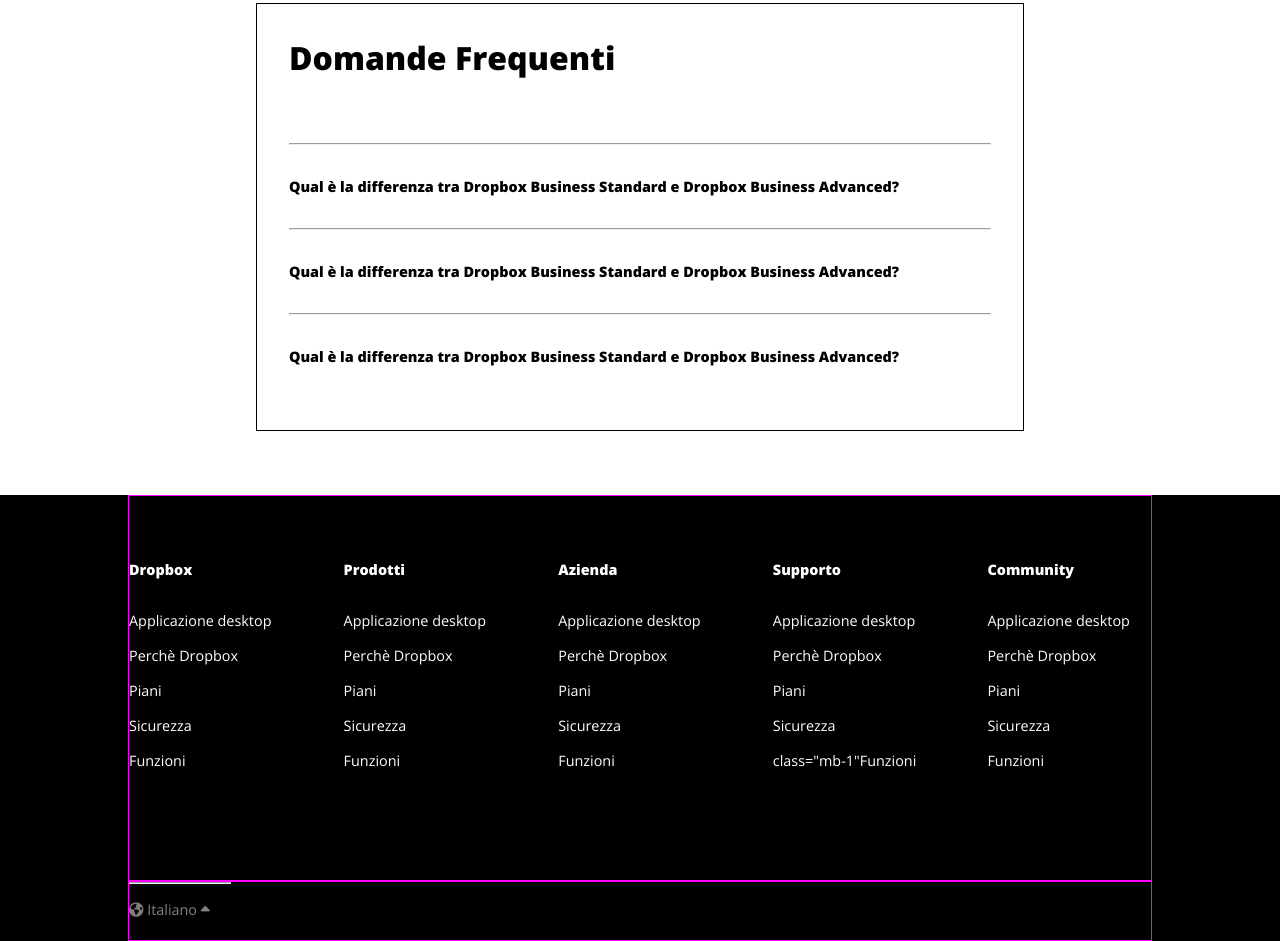
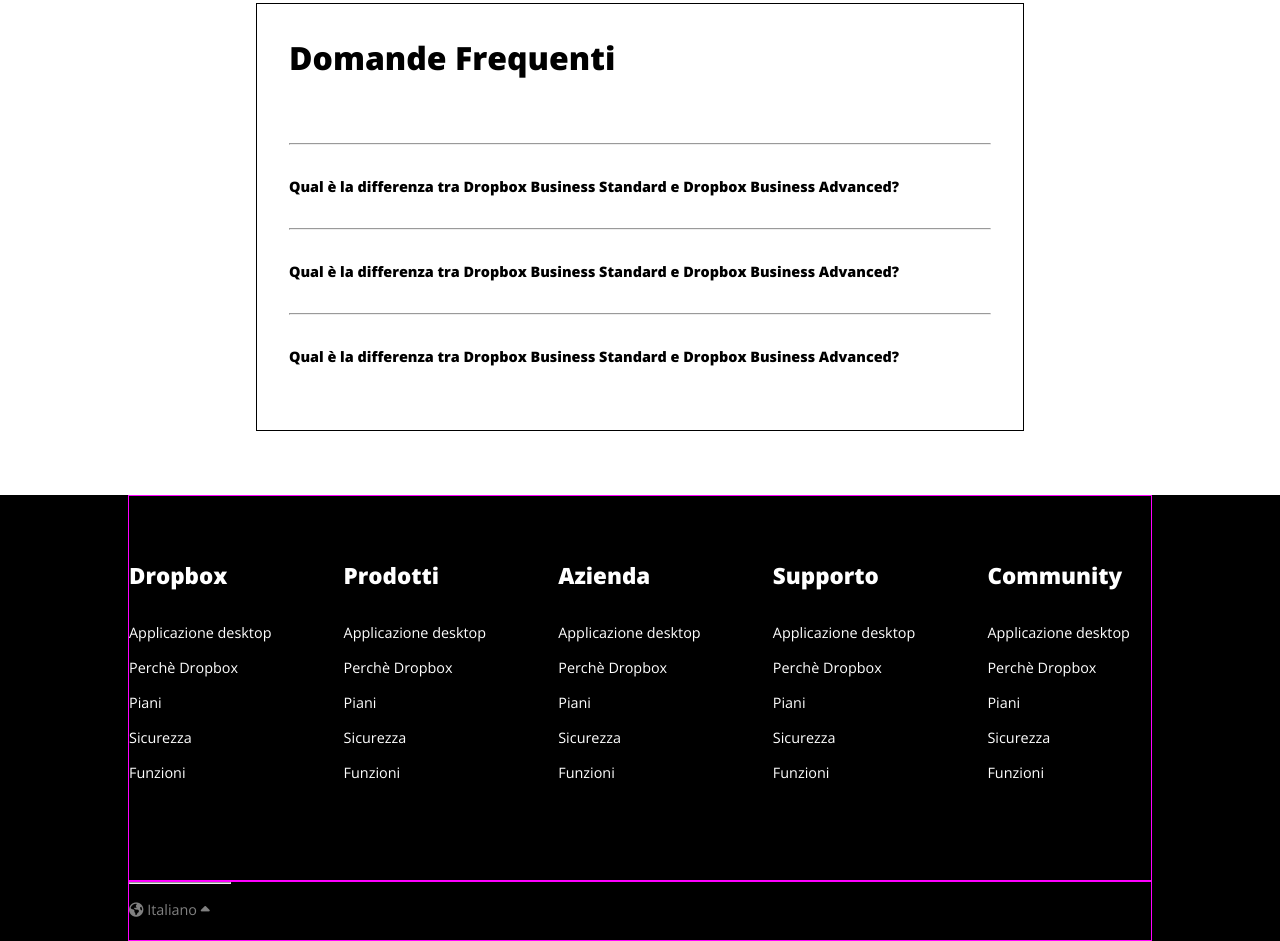
Before and after one commit to ludovicaghemo/htmlcss-dropbox, a plain HTML site: page index.html in a window 1280 px wide. Shown: the part 5702-6643 px from the top of the page. Drawn offline with nearby package versions, Linux system fonts and the light colour scheme.

Commit message:
fix: footer

```diff
--- a/css/style.css
+++ b/css/style.css
@@ -58,7 +58,7 @@ h4 {
 }
 
 h5 {
-    font-size: 1em;
+    font-size: 1.4rem;
 }
 
 section {
@@ -189,6 +189,10 @@ section {
 
 .medium-divider {
     width: 40%;
+}
+
+.small-divider {
+    width: 10%;
 }
 
 /* HEADER */
@@ -470,10 +474,6 @@ footer {
     color: white;
 }
 
-/* .footer-top {
-    width: 100%;
-} */
-
 .footer-columns {
     width: 100%;
     justify-content: space-between;
@@ -489,7 +489,6 @@ footer {
 }
 
 .footer-links li a {
-    /* list-style-type: none; */
     color: white;
     margin-top: 1rem;
     text-decoration: none;
@@ -505,7 +504,3 @@ footer {
     justify-content: center;
     color: gray;
 }
-
-.small-divider {
-    width: 10%;
-}
--- a/index.html
+++ b/index.html
@@ -551,7 +551,7 @@
                                     <li class="mb-1"><a href="">Perchè Dropbox</a></li>
                                     <li class="mb-1"><a href="">Piani</a></li>
                                     <li class="mb-1"><a href="">Sicurezza</a></li>
-                                    <li> class="mb-1"<a href="">Funzioni</a></li>
+                                    <li class="mb-1"><a href="">Funzioni</a></li>
                                 </ul>
                             </div>
                         </div>
```
